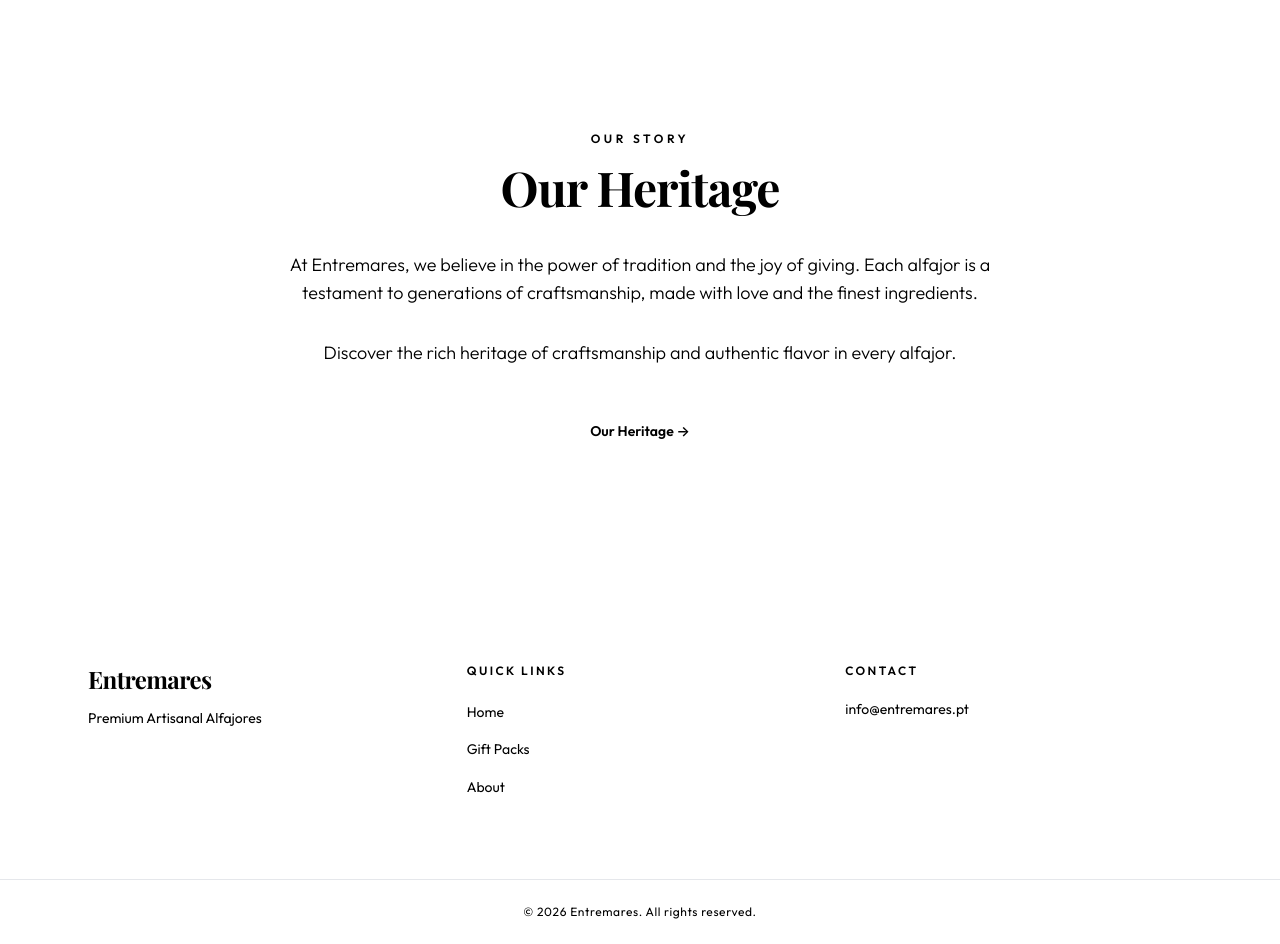
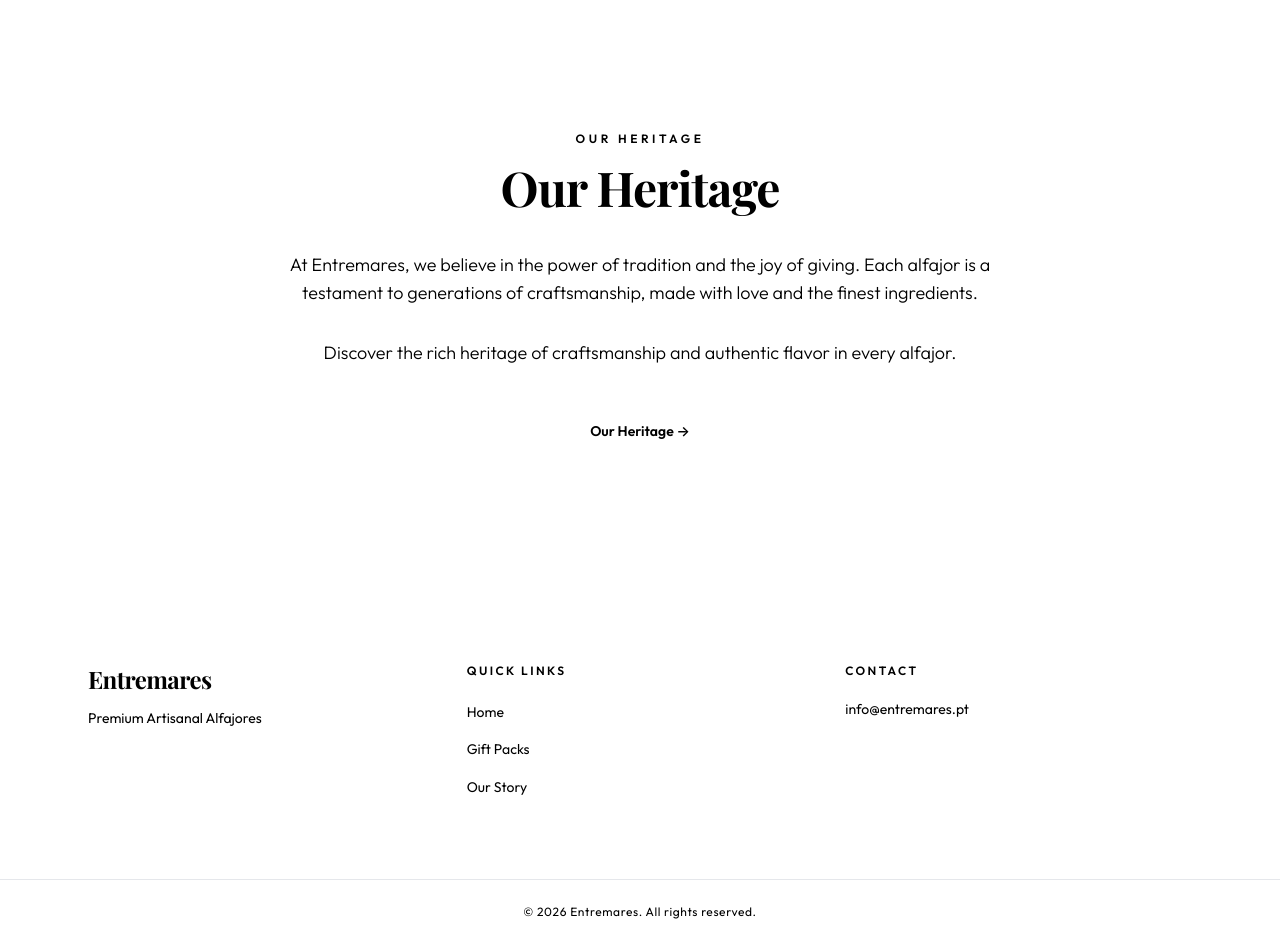
Before and after one commit to Jon-human-in-the-loop/entremares-web, a Next.js app: page /en in a window 1280 px wide. Shown: the part 1520-2464 px from the top of the page. Built offline with nearby package versions, Linux system fonts and the light colour scheme; no server answers; a web font is replaced by a local one.

Commit message:
fix(i18n): translate header announcement, footer and placeholders

```diff
--- a/src/app/[locale]/contact/page.tsx
+++ b/src/app/[locale]/contact/page.tsx
@@ -97,7 +97,7 @@ export default function ContactPage() {
                 onChange={handleChange}
                 required
                 className="w-full px-5 py-3.5 bg-warm-white border border-border rounded-lg font-sans text-sm text-dark-brown placeholder:text-text-muted transition-all duration-300"
-                placeholder="Your name"
+                placeholder={t('form.namePlaceholder')}
               />
             </div>
 
@@ -113,7 +113,7 @@ export default function ContactPage() {
                 onChange={handleChange}
                 required
                 className="w-full px-5 py-3.5 bg-warm-white border border-border rounded-lg font-sans text-sm text-dark-brown placeholder:text-text-muted transition-all duration-300"
-                placeholder="your@email.com"
+                placeholder={t('form.emailPlaceholder')}
               />
             </div>
 
@@ -129,7 +129,7 @@ export default function ContactPage() {
                 required
                 rows={6}
                 className="w-full px-5 py-3.5 bg-warm-white border border-border rounded-lg font-sans text-sm text-dark-brown placeholder:text-text-muted resize-none transition-all duration-300"
-                placeholder="Tell us about your needs..."
+                placeholder={t('form.messagePlaceholder')}
               />
             </div>
 
--- a/src/app/[locale]/page.tsx
+++ b/src/app/[locale]/page.tsx
@@ -46,7 +46,7 @@ export default function Home() {
           <div className="mx-auto max-w-6xl">
             <div className="text-center mb-16">
               <p className="text-xs font-sans font-semibold tracking-[0.3em] uppercase text-warm-gold mb-4">
-                Our Collection
+                {packsT('featured')}
               </p>
               <h2 className="text-4xl md:text-5xl font-serif font-bold text-dark-brown">
                 {packsT('featured')}
@@ -69,7 +69,7 @@ export default function Home() {
         <section className="w-full px-6 section-breathe bg-warm-white">
           <div className="mx-auto max-w-3xl text-center">
             <p className="text-xs font-sans font-semibold tracking-[0.3em] uppercase text-warm-gold mb-4">
-              Our Story
+              {brandT('heritage')}
             </p>
             <h2 className="mb-10 text-4xl md:text-5xl font-serif font-bold text-dark-brown">
               {brandT('heritage')}
--- a/src/components/Footer.tsx
+++ b/src/components/Footer.tsx
@@ -3,6 +3,7 @@ import { useTranslations } from 'next-intl'
 
 export default function Footer() {
   const t = useTranslations('footer')
+  const tNav = useTranslations('nav')
   const currentYear = new Date().getFullYear()
 
   return (
@@ -28,17 +29,17 @@ export default function Footer() {
             <ul className="space-y-3">
               <li>
                 <Link href="/" className="text-sm font-sans text-cream/60 hover:text-warm-gold transition-colors duration-300">
-                  Home
+                  {tNav('home')}
                 </Link>
               </li>
               <li>
                 <Link href="/gift-packs" className="text-sm font-sans text-cream/60 hover:text-warm-gold transition-colors duration-300">
-                  Gift Packs
+                  {tNav('giftPacks')}
                 </Link>
               </li>
               <li>
                 <Link href="/about" className="text-sm font-sans text-cream/60 hover:text-warm-gold transition-colors duration-300">
-                  About
+                  {tNav('about')}
                 </Link>
               </li>
             </ul>
--- a/src/components/Header.tsx
+++ b/src/components/Header.tsx
@@ -40,7 +40,7 @@ export default function Header() {
       {/* Announcement Bar */}
       <div className="bg-dark-brown text-cream text-center py-2.5 px-4">
         <p className="text-xs font-sans font-medium tracking-widest uppercase">
-          ✦ Premium Artisanal Alfajores — Handcrafted with Love ✦
+          {t('announcement')}
         </p>
       </div>
 
--- a/src/i18n/messages/en.json
+++ b/src/i18n/messages/en.json
@@ -2,8 +2,9 @@
   "nav": {
     "home": "Home",
     "giftPacks": "Gift Packs",
-    "about": "About",
-    "contact": "Contact"
+    "about": "Our Story",
+    "contact": "Contact",
+    "announcement": "✦ Premium Artisanal Alfajores — Handcrafted with Love ✦"
   },
   "hero": {
     "title": "Entremares",
@@ -74,8 +75,11 @@
   },
   "form": {
     "name": "Name",
+    "namePlaceholder": "Your name",
     "email": "Email",
+    "emailPlaceholder": "your@email.com",
     "message": "Message",
+    "messagePlaceholder": "Tell us about your needs...",
     "send": "Send",
     "sending": "Sending...",
     "success": "Thank you! We'll be in touch soon.",
--- a/src/i18n/messages/es.json
+++ b/src/i18n/messages/es.json
@@ -2,8 +2,9 @@
   "nav": {
     "home": "Inicio",
     "giftPacks": "Packs de Regalo",
-    "about": "Acerca de",
-    "contact": "Contacto"
+    "about": "Nuestra Historia",
+    "contact": "Contacto",
+    "announcement": "✦ Alfajores Premium Artesanales — Hechos con Amor ✦"
   },
   "hero": {
     "title": "Entremares",
@@ -74,8 +75,11 @@
   },
   "form": {
     "name": "Nombre",
+    "namePlaceholder": "Tu nombre completo",
     "email": "Correo Electrónico",
+    "emailPlaceholder": "tu@email.com",
     "message": "Mensaje",
+    "messagePlaceholder": "Cuéntanos qué necesitas...",
     "send": "Enviar",
     "sending": "Enviando...",
     "success": "¡Gracias! Nos pondremos en contacto pronto.",
--- a/src/i18n/messages/pt.json
+++ b/src/i18n/messages/pt.json
@@ -2,8 +2,9 @@
   "nav": {
     "home": "Início",
     "giftPacks": "Packs de Presente",
-    "about": "Sobre",
-    "contact": "Contacto"
+    "about": "A Nossa História",
+    "contact": "Contacto",
+    "announcement": "✦ Alfajores Premium Artesanais — Feitos com Amor ✦"
   },
   "hero": {
     "title": "Entremares",
@@ -74,8 +75,11 @@
   },
   "form": {
     "name": "Nome",
+    "namePlaceholder": "O seu nome",
     "email": "Email",
+    "emailPlaceholder": "o-seu@email.com",
     "message": "Mensagem",
+    "messagePlaceholder": "Conte-nos de que precisa...",
     "send": "Enviar",
     "sending": "Enviando...",
     "success": "Obrigado! Entraremos em contacto em breve.",
```
